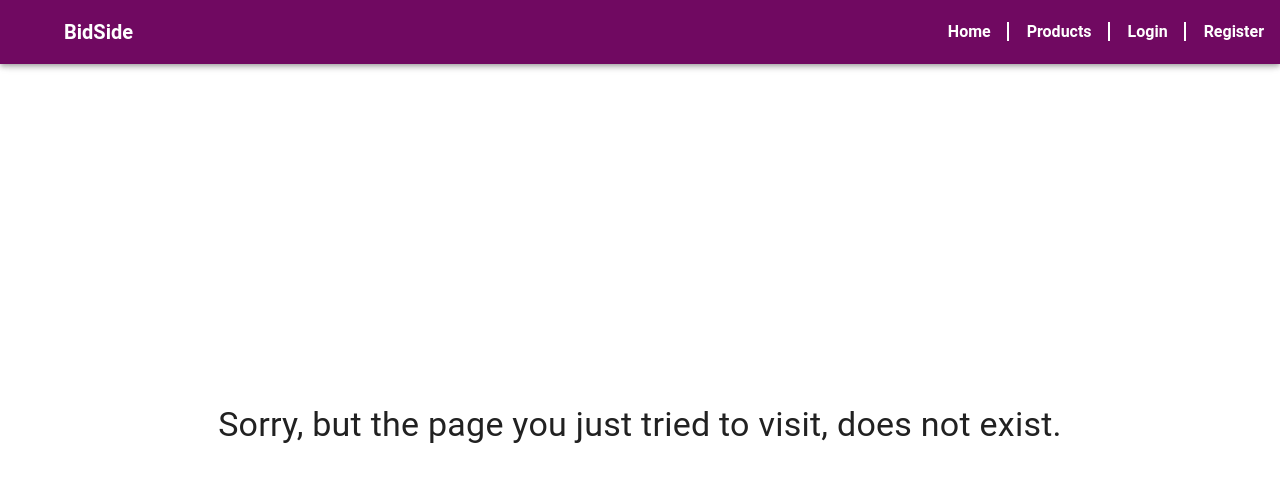
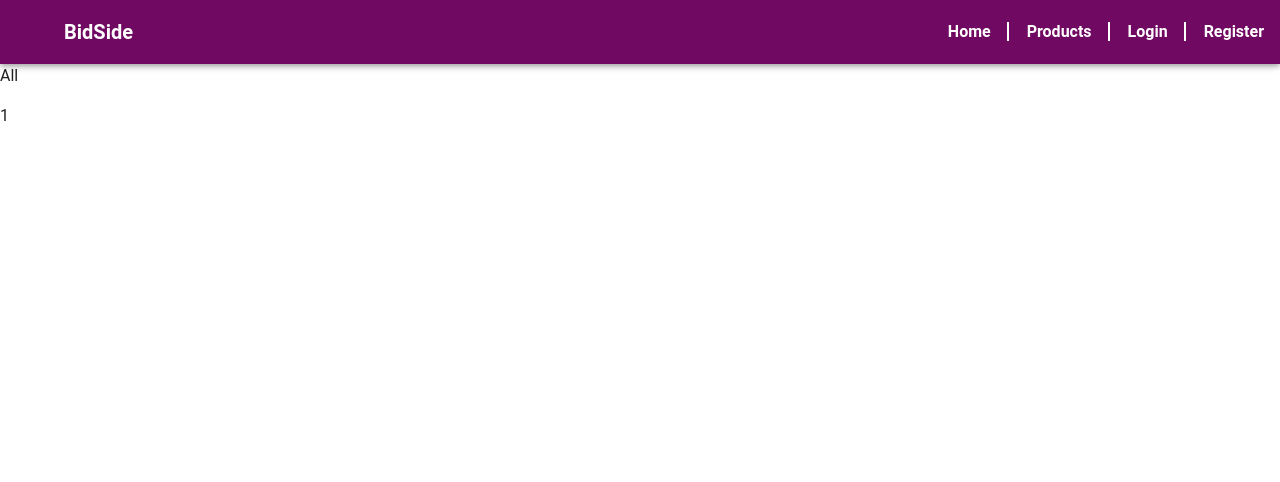
Before and after one commit to BidSide/frontend, a Vue app: page /search/1 in a window 1280 px wide. Shown: the top 482 px of the page. Built offline with nearby package versions, Linux system fonts and the light colour scheme; no server answers; the HTML template or start-up script is replaced by a standard one.

Commit message:
f(search): routes added

```diff
--- /dev/null
+++ b/src/views/Search.vue
@@ -0,0 +1,23 @@
+<template>
+  <div>
+    <p>
+      {{ $route.params.categoryName || 'All' }}
+    </p>
+
+    <p>
+      {{ $route.params.searchTerm }}
+    </p>
+  </div>
+</template>
+
+<script lang="ts">
+import Vue from 'vue';
+import Component from 'vue-class-component';
+
+@Component({
+  metaInfo: {
+    title: 'Search'
+  }
+})
+export default class Search extends Vue {}
+</script>
```
Also changed, not shown: src/router/index.ts (+9 -0 lines).
